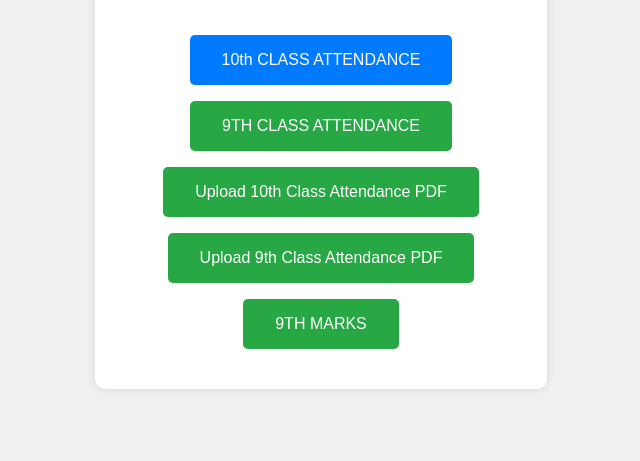
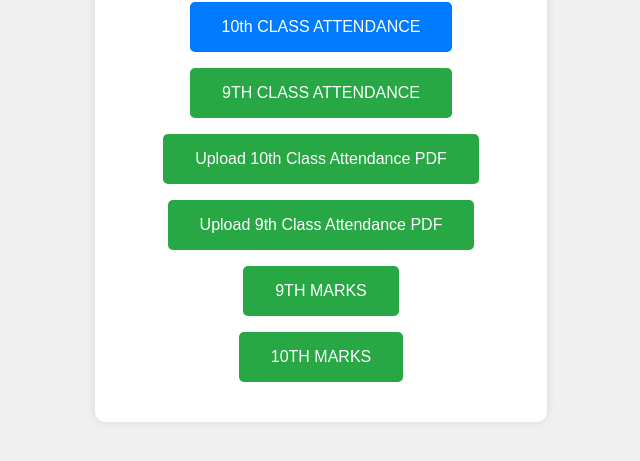
Before and after one commit to iamshubhamshah/Vikalpa, a plain HTML site: page index.html in a window 1280 px wide. Shown: the part 247-708 px from the top of the page, without its empty margins (319-959 px from the left). Drawn offline with Linux system fonts and the light colour scheme.

Commit message:
Update index.html

```diff
--- a/index.html
+++ b/index.html
@@ -22,6 +22,8 @@
             <a href="https://script.google.com/macros/s/AKfycbxPjY3UQHntCFC4_nRvYiGPL0cBTPFcC35cOn03DM-rU-5UOvQrb9kOEectUj_wyehqTQ/exec" class="btn btn-secondary">Upload 9th Class Attendance PDF</a>
             <br>
             <a href="https://script.google.com/macros/s/AKfycbzIinjZr90BNW8mGUZd_UgEd2Lkd-mp_ltuXN3LYiAXIZ_aP5Vo0Ol5vbB_QAr7Te5uJQ/exec" class="btn btn-secondary">9TH MARKS</a>
+            <br>
+            <a href="https://script.google.com/macros/s/AKfycbzeovBEvX5v9YeLUsVGxHVf5sPlx5g7-s8ZQFYQ0n8EggtBDqMdFP1sZ_902fOL1ZSTxw/exec" class="btn btn-secondary">10TH MARKS</a>
         </div>
     </div>
 </body>
```
